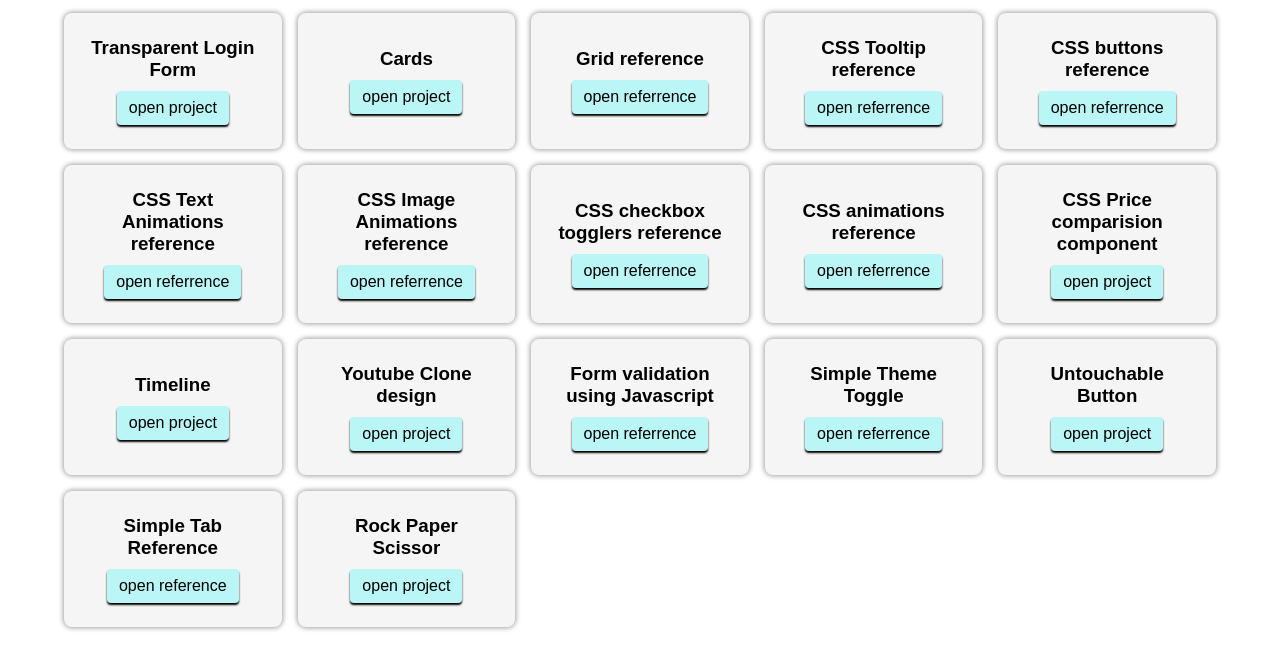
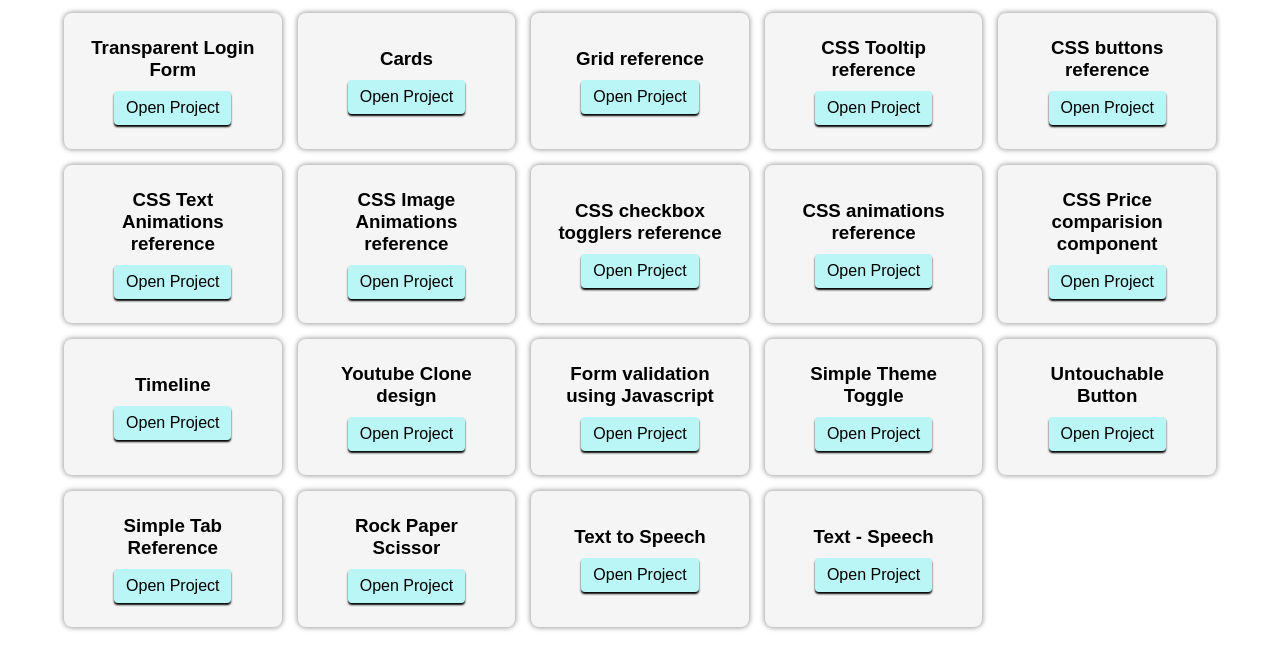
Before and after one commit to MohdAmanShah/learning-projects, a plain HTML site: page index.html in a window 1280 px wide. Shown: the part 77-746 px from the top of the page. Drawn offline with Linux system fonts and the light colour scheme.

Commit message:
Refactored Index.html : Used scripts to generate HTML content

```diff
--- a/RockPaperScissor/script.js
+++ b/RockPaperScissor/script.js
@@ -53,10 +53,12 @@ function GameEventHandler(e) {
     UserScore++;
     UserScoreElement.innerHTML = `User Score ${UserScore}`;
     result.innerHTML = "You won";
+    user.classList.add("winner");
   } else {
     result.innerHTML = "Computer won";
     ComputerScore++;
     ComputerScoreElement.innerHTML = `User Score ${ComputerScore}`;
+    computer.classList.add("winner");
   }
   element.append(user, result, computer);
   matchResult.append(element);
--- /dev/null
+++ b/Scripts/projects.json
@@ -0,0 +1,95 @@
+{
+  "Project": [
+    {
+      "Name": "Transparent Login Form",
+      "Href": "./TransparentLoginForm/transparentloginform.html",
+      "Description": ""
+    },
+    { "Name": "Cards", "Href": "./Card/ICards.html", "Description": "" },
+    {
+      "Name": "Grid reference",
+      "Href": "./references/grids.html",
+      "Description": ""
+    },
+    {
+      "Name": "CSS Tooltip reference",
+      "Href": "./references/csstooltip.html",
+      "Description": ""
+    },
+    {
+      "Name": "CSS buttons reference",
+      "Href": "./references/buttons.html",
+      "Description": ""
+    },
+    {
+      "Name": "CSS Text Animations reference",
+      "Href": "./references/textanimations.html",
+      "Description": ""
+    },
+    {
+      "Name": "CSS Image Animations reference",
+      "Href": "./references/imageanimations.html",
+      "Description": ""
+    },
+    {
+      "Name": "CSS checkbox togglers reference",
+      "Href": "./references/togglers.html",
+      "Description": ""
+    },
+    {
+      "Name": "CSS animations reference",
+      "Href": "./references/animations.html",
+      "Description": ""
+    },
+    {
+      "Name": "CSS Price comparision component",
+      "Href": "./PriceComparisionComponent/pricecomparision.html",
+      "Description": ""
+    },
+    {
+      "Name": "Timeline",
+      "Href": "./Timeline/timeline.html",
+      "Description": ""
+    },
+    {
+      "Name": "Youtube Clone design",
+      "Href": "./YoutubeClone/youtubeclone.html",
+      "Description": ""
+    },
+    {
+      "Name": "Form validation using Javascript",
+      "Href": "./jsreferrence/formvalidations/formvalidation.html",
+      "Description": ""
+    },
+    {
+      "Name": "Simple Theme Toggle",
+      "Href": "./jsreferrence/themetoggler/themestoggler.html",
+      "Description": ""
+    },
+    {
+      "Name": "Untouchable Button",
+      "Href": "./UntouchagleButton/index.html",
+      "Description": ""
+    },
+    {
+      "Name": "Simple Tab Reference",
+      "Href": "./jsreferrence/simpleTabs/index.html",
+      "Description": ""
+    },
+    {
+      "Name": "Rock Paper Scissor",
+      "Href": "./RockPaperScissor/index.html",
+      "Description": ""
+    },
+    {
+      "Name": "Text to Speech",
+      "Href": "./RockPaperScissor/index.html",
+      "Description": ""
+    },
+    {
+      "Name": "Text - Speech",
+      "Href": "./TextToSpeech/index.html",
+      "Description": ""
+    }
+  ]
+}
--- /dev/null
+++ b/Scripts/script.js
@@ -0,0 +1,26 @@
+const Projects = document.getElementById("projects");
+fetchProject();
+{
+  /* <div class="project">
+  <h3>Transparent Login Form</h3>
+  <a href="./TransparentLoginForm/transparentloginform.html">open project</a>
+</div>; */
+}
+
+async function fetchProject() {
+  let ProjectJson = await fetch("/Scripts/projects.json");
+  const text = await ProjectJson.text();
+  ProjectJson = JSON.parse(text).Project;
+  Array.from(ProjectJson).forEach((element) => {
+    console.log(element.Href);
+    const project = document.createElement("div");
+    const projectName = document.createElement("h3");
+    const projectLink = document.createElement("a");
+    projectName.innerText = element.Name;
+    projectLink.setAttribute("href", element.Href);
+    projectLink.innerText = "Open Project";
+    project.append(projectName, projectLink);
+    project.classList.add("project");
+    Projects.append(project);
+  });
+}
--- /dev/null
+++ b/Styles/style.css
@@ -0,0 +1,52 @@
+*,
+*::after,
+*::before {
+  box-sizing: border-box;
+  font-family: Arial, Helvetica, sans-serif;
+  padding: 0;
+  margin: 0;
+}
+.container {
+  width: 90%;
+  max-width: 1390px;
+  margin: 0 auto;
+}
+#projects {
+  display: grid;
+  grid-template-columns: repeat(auto-fit, minmax(200px, 1fr));
+  gap: 1rem;
+}
+h1 {
+  margin: 1rem 0;
+  padding-bottom: 1rem;
+  border-bottom: 5px solid black;
+}
+a {
+  display: block;
+  background-color: rgb(186, 246, 246);
+  text-decoration: none;
+  color: black;
+  font-size: 1rem;
+  padding: 0.5rem 0.75rem;
+  border-radius: 0.25rem;
+  max-width: fit-content;
+  box-shadow: 0 2px 2px 0 black;
+}
+a:hover {
+  background-color: rgb(91, 218, 218);
+}
+
+.project {
+  display: flex;
+  gap: 10px;
+  flex-direction: column;
+  justify-content: center;
+  align-items: center;
+  padding: 1.5em;
+  border-radius: 0.5em;
+  background-color: whitesmoke;
+  box-shadow: 0px 0px 5px 1px rgba(0, 0, 0, 0.374);
+}
+.project > h3 {
+  text-align: center;
+}
--- a/index.html
+++ b/index.html
@@ -3,132 +3,15 @@
   <head>
     <meta charset="UTF-8" />
     <meta name="viewport" content="width=device-width, initial-scale=1.0" />
-    <link rel="stylesheet" href="Styles/theme.css" />
-    <style>
-      .projects {
-        display: grid;
-        grid-template-columns: repeat(auto-fit, minmax(200px, 1fr));
-        gap: 1rem;
-      }
-      h1 {
-        margin: 1rem 0;
-        padding-bottom: 1rem;
-        border-bottom: 5px solid black;
-      }
-      a {
-        display: block;
-        background-color: rgb(186, 246, 246);
-        text-decoration: none;
-        color: black;
-        font-size: 1rem;
-        padding: 0.5rem 0.75rem;
-        border-radius: 0.25rem;
-        max-width: fit-content;
-        box-shadow: 0 2px 2px 0 black;
-      }
-      a:hover {
-        background-color: rgb(91, 218, 218);
-      }
-
-      .project {
-        display: flex;
-        gap: 10px;
-        flex-direction: column;
-        justify-content: center;
-        align-items: center;
-        padding: 1.5em;
-        border-radius: 0.5em;
-        background-color: whitesmoke;
-        box-shadow: 0px 0px 5px 1px rgba(0, 0, 0, 0.374);
-      }
-      .project > h3 {
-        text-align: center;
-      }
-    </style>
+    <link rel="stylesheet" href="Styles/style.css" />
+    <script defer src="Scripts/script.js"></script>
+    <style></style>
     <title>Home</title>
   </head>
   <body>
     <div class="container">
       <h1>Projects</h1>
-      <div class="projects">
-        <div class="project">
-          <h3>Transparent Login Form</h3>
-          <a href="./TransparentLoginForm/transparentloginform.html"
-            >open project
-          </a>
-        </div>
-        <div class="project">
-          <h3>Cards</h3>
-          <a href="./Card/ICards.html">open project</a>
-        </div>
-        <div class="project">
-          <h3>Grid reference</h3>
-          <a href="./references/grids.html">open referrence</a>
-        </div>
-        <div class="project">
-          <h3>CSS Tooltip reference</h3>
-          <a href="./references/csstooltip.html">open referrence</a>
-        </div>
-        <div class="project">
-          <h3>CSS buttons reference</h3>
-          <a href="./references/buttons.html">open referrence</a>
-        </div>
-        <div class="project">
-          <h3>CSS Text Animations reference</h3>
-          <a href="./references/textanimations.html">open referrence</a>
-        </div>
-        <div class="project">
-          <h3>CSS Image Animations reference</h3>
-          <a href="./references/imageanimations.html">open referrence</a>
-        </div>
-        <div class="project">
-          <h3>CSS checkbox togglers reference</h3>
-          <a href="./references/togglers.html">open referrence</a>
-        </div>
-        <div class="project">
-          <h3>CSS animations reference</h3>
-          <a href="./references/animations.html">open referrence</a>
-        </div>
-        <div class="project">
-          <h3>CSS Price comparision component</h3>
-          <a href="./PriceComparisionComponent/pricecomparision.html"
-            >open project</a
-          >
-        </div>
-        <div class="project">
-          <h3>Timeline</h3>
-          <a href="./Timeline/timeline.html">open project</a>
-        </div>
-        <div class="project">
-          <h3>Youtube Clone design</h3>
-          <a href="./YoutubeClone/youtubeclone.html">open project</a>
-        </div>
-        <div class="project">
-          <h3>Form validation using Javascript</h3>
-          <a href="./jsreferrence/formvalidations/formvalidation.html"
-            >open referrence</a
-          >
-        </div>
-
-        <div class="project">
-          <h3>Simple Theme Toggle</h3>
-          <a href="./jsreferrence/themetoggler/themestoggler.html"
-            >open referrence</a
-          >
-        </div>
-        <div class="project">
-          <h3>Untouchable Button</h3>
-          <a href="./UntouchagleButton/index.html">open project</a>
-        </div>
-        <div class="project">
-          <h3>Simple Tab Reference</h3>
-          <a href="./jsreferrence/simpleTabs/index.html">open reference</a>
-        </div>
-        <div class="project">
-          <h3>Rock Paper Scissor</h3>
-          <a href="./RockPaperScissor/index.html">open project</a>
-        </div>
-      </div>
+      <div id="projects"></div>
     </div>
   </body>
 </html>
```
Also changed, not shown: TextToSpeech/index.html (added, +13 -0 lines), TextToSpeech/script.js (added), TextToSpeech/style.css (added).
